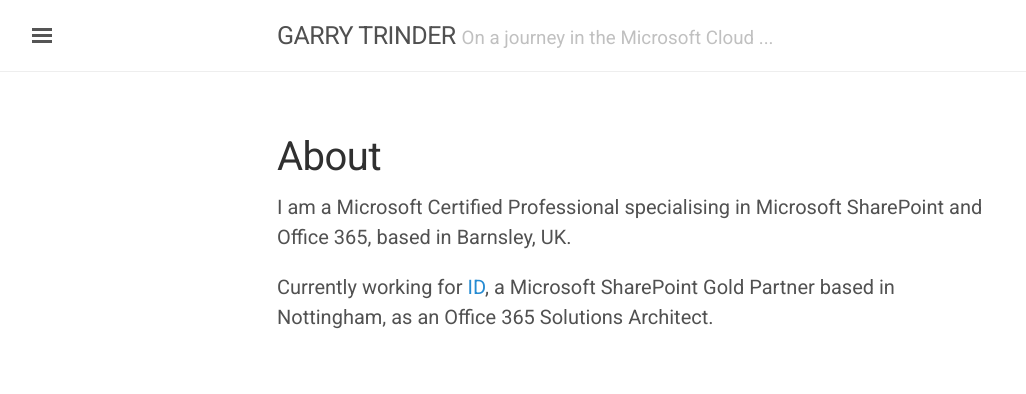
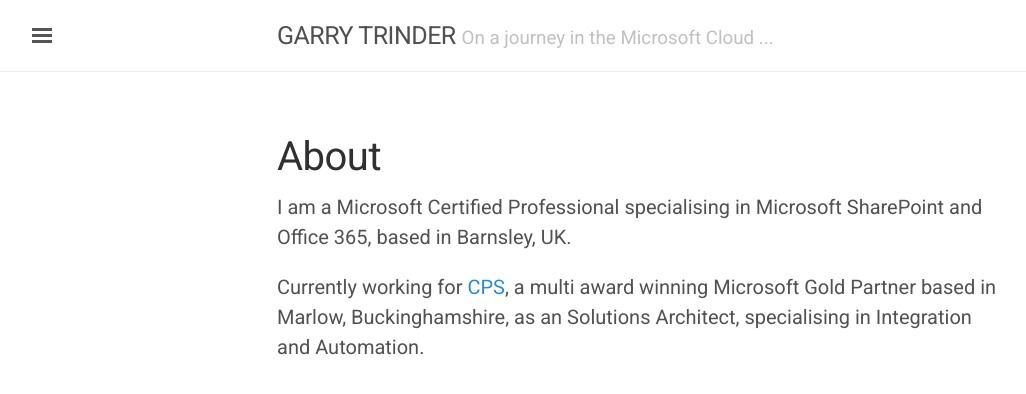
Before and after one commit to garrytrinder/garrytrinder.github.io, a Jekyll site: the page built from about.md, in a window 1280 px wide. Shown: the top 394 px of the page, without its empty margins (3-1029 px from the left). Built offline with Jekyll 4.4.1, drawn with Linux system fonts in a browser that asks for light colours; nearby versions of some CDN libraries.

Commit message:
Updated place of work

```diff
--- a/about.md
+++ b/about.md
@@ -5,4 +5,4 @@ title: About
 
 I am a Microsoft Certified Professional specialising in Microsoft SharePoint and Office 365, based in Barnsley, UK.
 
-Currently working for [ID](https://www.id-live.com/ "Intelligent Decisioning Ltd"), a Microsoft SharePoint Gold Partner based in Nottingham, as an Office 365 Solutions Architect.
+Currently working for [CPS](https://www.cps.co.uk "Corporate Project Solutions"), a multi award winning Microsoft Gold Partner based in Marlow, Buckinghamshire, as an Solutions Architect, specialising in Integration and Automation.
```
